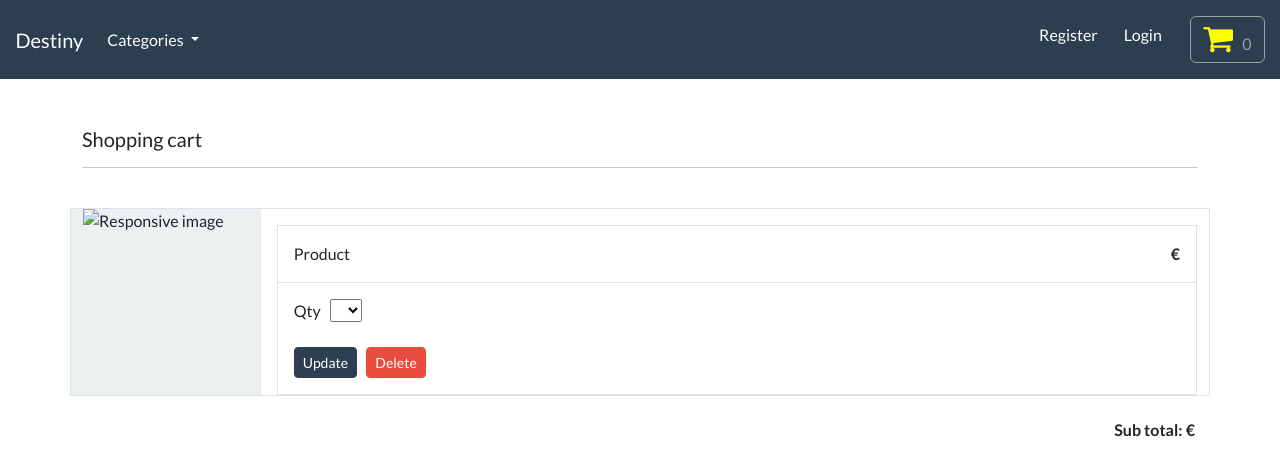
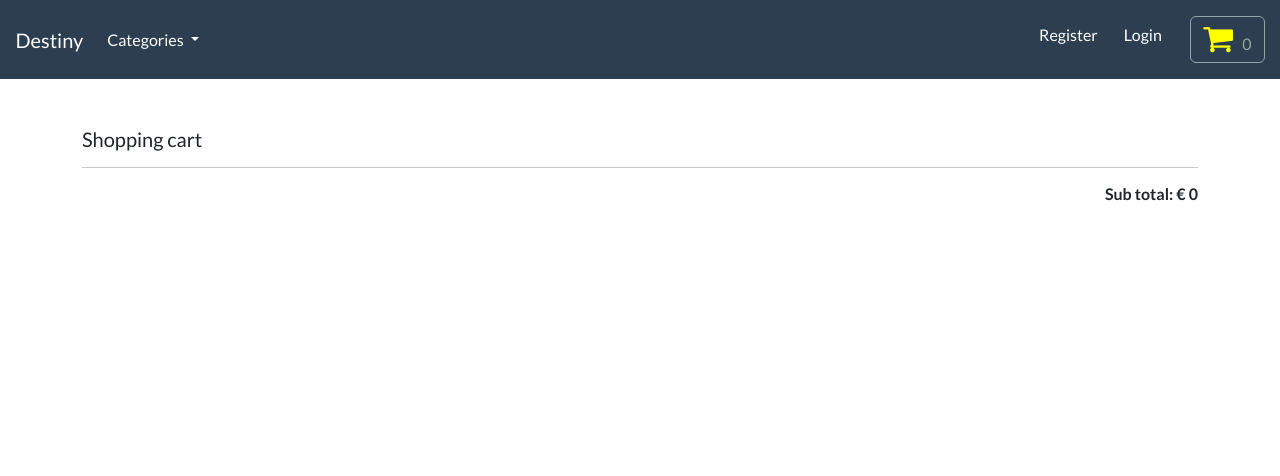
Before and after one commit to Dop-dd/online-shop, a Django app: page /cart in a window 1280 px wide. Shown: the top 476 px of the page. Run offline with Django 4.2, Linux system fonts and the light colour scheme; data comes from the database, SQL or seed files in the repository; some libraries are stand-ins or nearby versions.

Commit message:
Added total cart items price display

```diff
--- a/ecommerce/cart/cart.py
+++ b/ecommerce/cart/cart.py
@@ -1,3 +1,6 @@
+from decimal import Decimal
+from store.models import Product
+
 # a session for our shopping app
 
 class Cart():
@@ -28,3 +31,27 @@ class Cart():
 
     def __len__(self):
         return sum(item['qty'] for item in self.cart.values())
+
+
+    # function to help us iterate over all products in our cart
+    def __iter__(self):
+        all_product_ids = self.cart.keys()
+        products = Product.objects.filter(id__in=all_product_ids)
+
+        cart =  self.cart.copy()
+
+        for product in products:
+            cart[str(product.id)]['product'] = product
+
+        for item in cart.values():
+            item['price'] = Decimal(item['price'])
+
+            item['total'] = item['price'] * item['qty']
+
+            yield item
+
+
+    # get the total price
+    def get_total(self):
+
+        return sum(Decimal(item['price']) * item['qty'] for item in self.cart.values())
--- a/ecommerce/cart/templates/cart/cart-summary.html
+++ b/ecommerce/cart/templates/cart/cart-summary.html
@@ -12,13 +12,18 @@
 
         <hr>
 
+        <!--- loop over all products in aour cart and match to db for the information-->
+        {% for item in cart %}
+        {% with product=item.product  %}
+
+
         <br>
 
         <div class="row mb-4 border product-item">
 
             <div class="col-md-3 col-lg-2 order-md-first bg-light">
 
-                <img class="img-fluid mx-auto d-block" width="200px" alt="Responsive image" src="">
+                <img class="img-fluid mx-auto d-block" width="200px" alt="Responsive image" src=" {{ product.image.url }}">
                 <!-- Product image -->
 
             </div>
@@ -26,9 +31,9 @@
 
             <div class="col-md-9 col-lg-10 ps-md-3 ps-lg-10">
 
-                <a href="" class="text-decoration-none text-reset"> <!-- Product get absolute url -->
+                <a href="{{ product.get_absolute_url }}" class="text-info text-decoration-none"> <!-- Product get absolute url -->
 
-                    <h1 class="h5 pt-2"> <!-- Product title --> </h1>
+                    <h1 class="h5 pt-2"> {{ product.title }}</h1>
 
                 </a>
 
@@ -40,7 +45,7 @@
 
                             <div class="col-6"> Product </div>
 
-                            <div class="col-6 text-end"><span class="h6 fw-bold">€ <!-- Product price --> </span></div>
+                            <div class="col-6 text-end"><span class="h6 fw-bold">€ {{ product.price }} </span></div>
 
                         </div>
 
@@ -101,18 +106,23 @@
 
         </div>
 
+        {% endwith %}
+
+        {% endfor %}
+
+        <!-------------   End loop  ----------------->
 
 
         <div class="col-12 text-end">
 
-            <div class="h6 fw-bold"> Sub total: € <div id="total" class="d-inline-flex"> <!-- cart.get_total --> </div>
+            <div class="h6 fw-bold"> Sub total: € <div id="total" class="d-inline-flex">{{ cart.get_total }}</div>
             </div>
 
         </div>
 
-
     </div>
-
+    <br>
+    <br>
 
 </main>
 
--- a/ecommerce/cart/views.py
+++ b/ecommerce/cart/views.py
@@ -10,12 +10,15 @@ from django.http import JsonResponse
 
 # Create your views here.
 def cart_summary(request):
+    cart = Cart(request)
 
-    return render(request, 'cart/cart-summary.html')
+    return render(request, 'cart/cart-summary.html', {'cart':cart})
+
 
 def cart_add(request):
     # grab the ajax code we created to add item quantity
     cart = Cart(request)
+
     if request.POST.get('action') == 'post':
         product_id = int(request.POST.get('product_id'))
         product_quantity = int(request.POST.get('product_quantity'))
@@ -30,6 +33,7 @@ def cart_add(request):
         response = JsonResponse({'qty': cart_quantity})
         return response
 
+
 def cart_delete(request):
     pass
 
```
